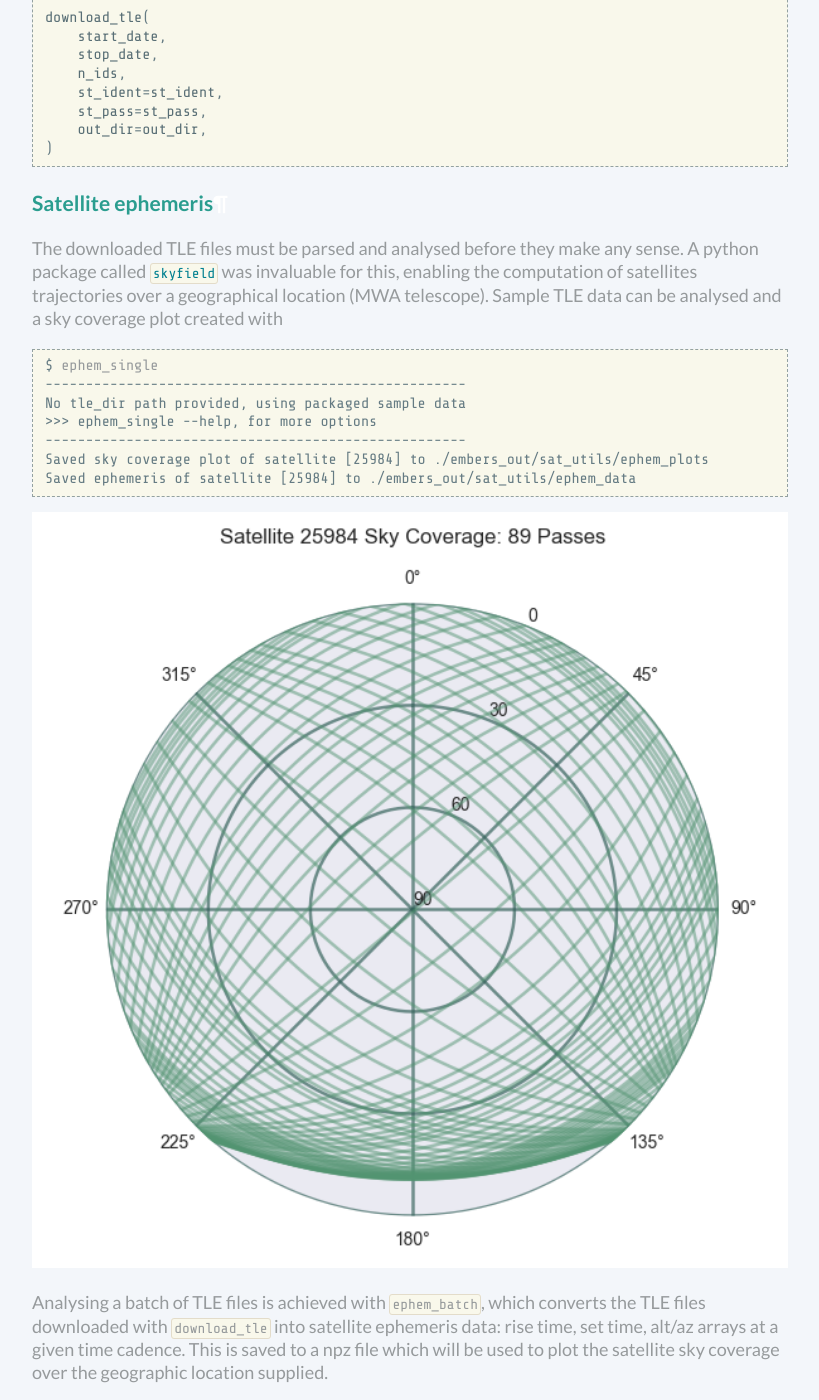
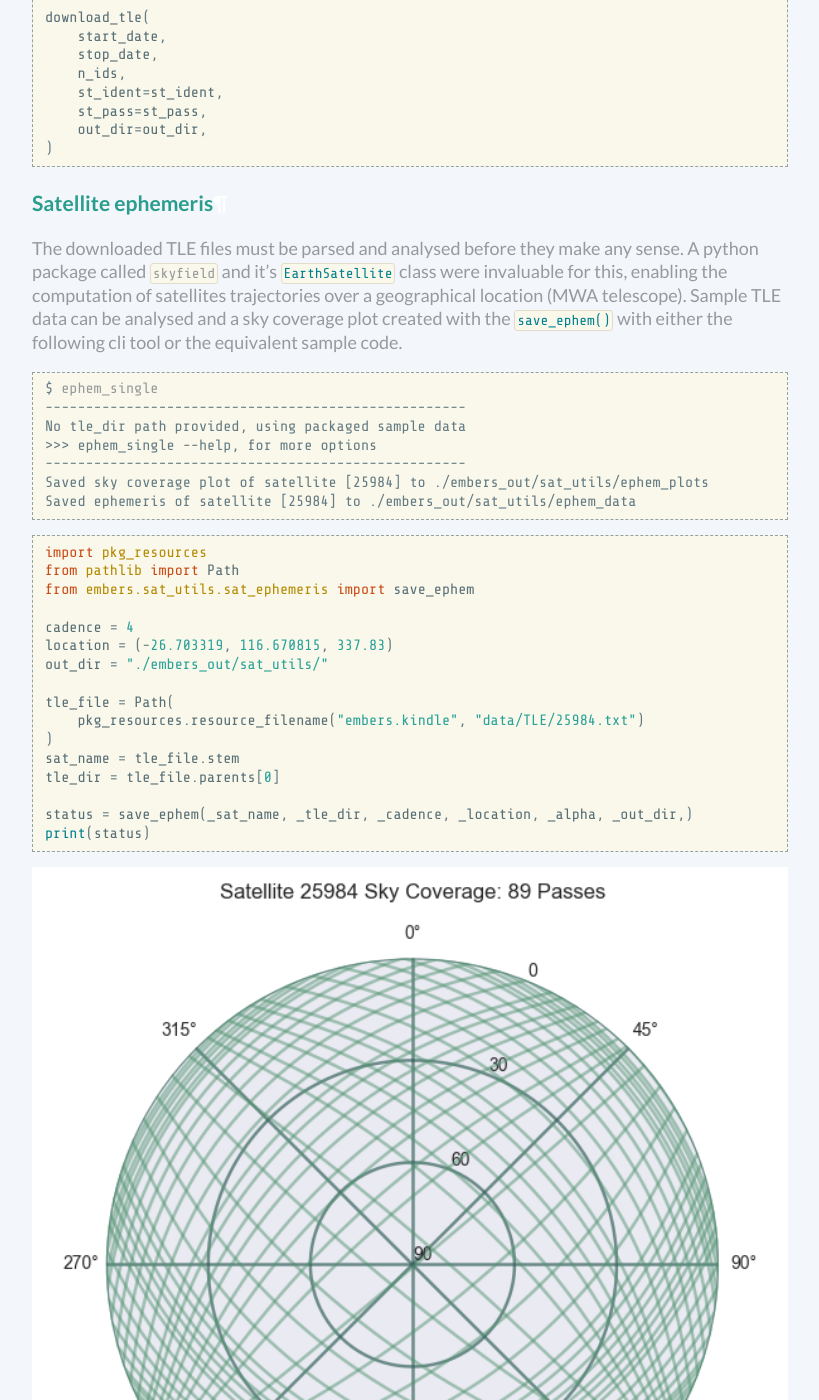
Before and after one commit to amanchokshi/EMBERS, a Sphinx documentation site: the page built from docs/embersbyexample.rst, in a window 1280 px wide and 1400 px high, scrolled down 7904 px. Shown: the whole window, without its empty margins (230-1049 px from the left). Built offline with Sphinx 7.4.7, drawn with Linux system fonts in a browser that asks for light colours.

Commit message:
Ephem single example code

```diff
--- a/docs/embersbyexample.rst
+++ b/docs/embersbyexample.rst
@@ -305,8 +305,10 @@ or with the following example script
 
 Satellite ephemeris
 ^^^^^^^^^^^^^^^^^^^
-The downloaded TLE files must be parsed and analysed before they make any sense. A python package called :class:`~skyfield` was invaluable for this, enabling
+The downloaded TLE files must be parsed and analysed before they make any sense. A python package called :samp:`skyfield` and it's
+:class:`~skyfield.sgp4lib.EarthSatellite` class were invaluable for this, enabling
 the computation of satellites trajectories over a geographical location (MWA telescope). Sample TLE data can be analysed and a sky coverage plot created with
+the :func:`~embers.sat_utils.sat_ephemeris.save_ephem` with either the following cli tool or the equivalent sample code.
 
 
 .. code-block:: console
@@ -318,6 +320,27 @@ the computation of satellites trajectories over a geographical location (MWA tel
     ----------------------------------------------------
     Saved sky coverage plot of satellite [25984] to ./embers_out/sat_utils/ephem_plots
     Saved ephemeris of satellite [25984] to ./embers_out/sat_utils/ephem_data
+
+
+.. code-block:: python
+
+    import pkg_resources
+    from pathlib import Path
+    from embers.sat_utils.sat_ephemeris import save_ephem
+
+    cadence = 4
+    location = (-26.703319, 116.670815, 337.83)
+    out_dir = "./embers_out/sat_utils/"
+
+    tle_file = Path(
+        pkg_resources.resource_filename("embers.kindle", "data/TLE/25984.txt")
+    )
+    sat_name = tle_file.stem
+    tle_dir = tle_file.parents[0]
+
+    status = save_ephem(_sat_name, _tle_dir, _cadence, _location, _alpha, _out_dir,)
+    print(status)
+
 
 .. image:: _static/imgs/ephem_single.png
     :width: 100%
```
